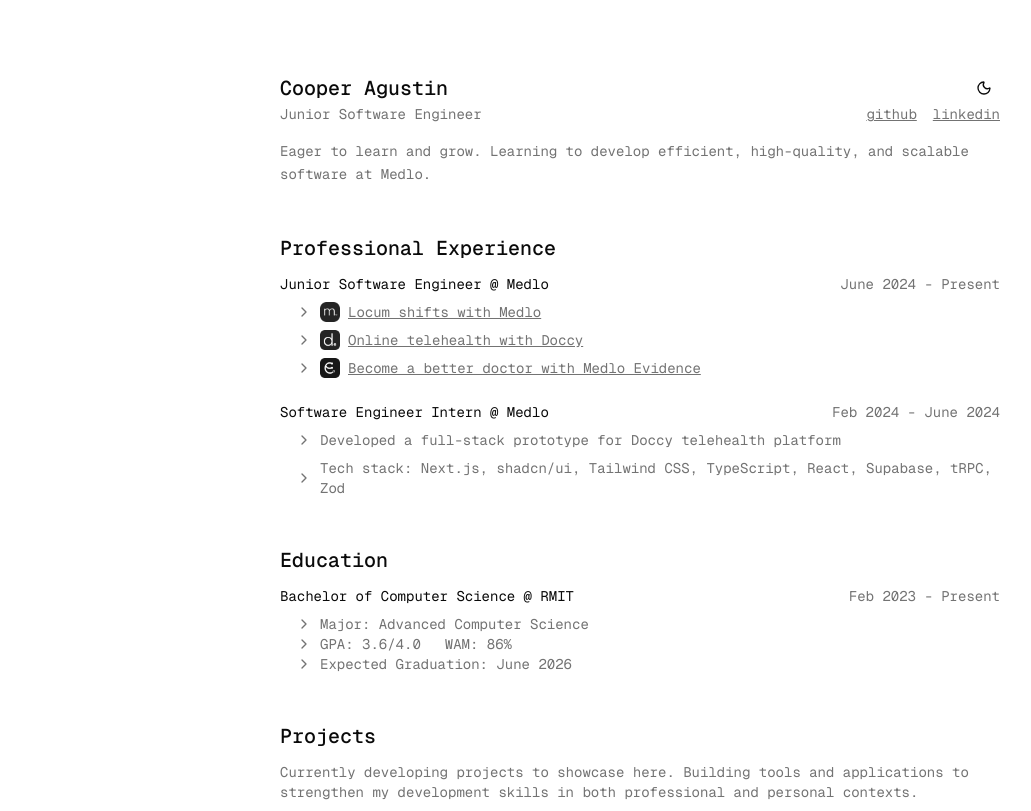
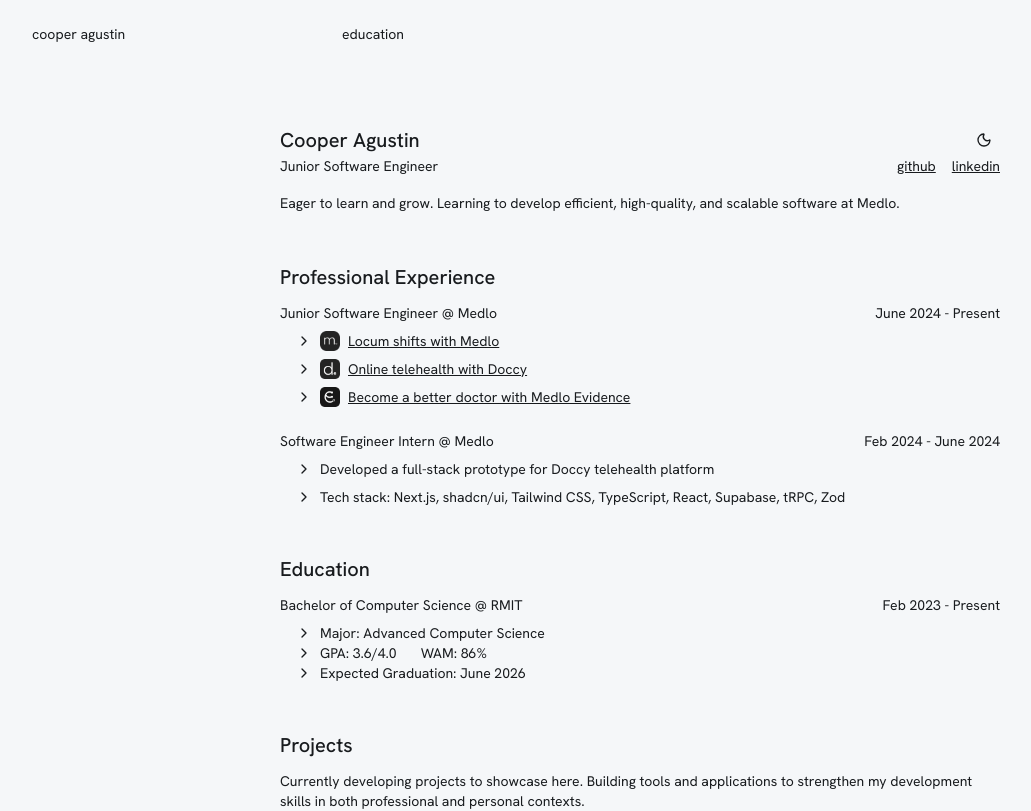
Before and after one commit to Spudgee/portfolio, a Next.js app: page / in a window 1280 px wide. Shown: the top 811 px of the page, without its empty margins (0-1031 px from the left). Built offline with nearby package versions, Linux system fonts and the light colour scheme.

Commit message:
Set Hanken Grotesk, monochrome OS-following tokens and a lowercase text-only header and footer

```diff
--- a/app/globals.css
+++ b/app/globals.css
@@ -1,141 +1,46 @@
 @import "tailwindcss";
-@import "tw-animate-css";
 
-@custom-variant dark (&:is(.dark *));
-
-/* Light Mode - Monochrome Palette */
+/* Monochrome tokens: paper, ink, muted. Light by default; dark follows the OS. Grays carry a faint cool tint. */
 :root {
-	--muted: oklch(0.97 0 0);
-	--muted-foreground: oklch(0.556 0 0);
-	--border: oklch(0.922 0 0);
-	--accent: oklch(0.97 0 0);
-	--accent-foreground: oklch(0.205 0 0);
-	--radius: 0.625rem;
-	--background: oklch(1 0 0);
-	--foreground: oklch(0.145 0 0);
-	--card: oklch(1 0 0);
-	--card-foreground: oklch(0.145 0 0);
-	--popover: oklch(1 0 0);
-	--popover-foreground: oklch(0.145 0 0);
-	--primary: oklch(0.205 0 0);
-	--primary-foreground: oklch(0.985 0 0);
-	--secondary: oklch(0.97 0 0);
-	--secondary-foreground: oklch(0.205 0 0);
-	--destructive: oklch(0.577 0.245 27.325);
-	--input: oklch(0.922 0 0);
-	--ring: oklch(0.708 0 0);
-	--chart-1: oklch(0.646 0.222 41.116);
-	--chart-2: oklch(0.6 0.118 184.704);
-	--chart-3: oklch(0.398 0.07 227.392);
-	--chart-4: oklch(0.828 0.189 84.429);
-	--chart-5: oklch(0.769 0.188 70.08);
-	--sidebar: oklch(0.985 0 0);
-	--sidebar-foreground: oklch(0.145 0 0);
-	--sidebar-primary: oklch(0.205 0 0);
-	--sidebar-primary-foreground: oklch(0.985 0 0);
-	--sidebar-accent: oklch(0.97 0 0);
-	--sidebar-accent-foreground: oklch(0.205 0 0);
-	--sidebar-border: oklch(0.922 0 0);
-	--sidebar-ring: oklch(0.708 0 0);
+	color-scheme: light dark;
+	--paper: oklch(0.975 0.003 250);
+	--ink: oklch(0.22 0.008 250);
+	--muted: oklch(0.52 0.01 250);
 }
 
-/* Dark Mode - White and Grey Text (#cccccc) */
-.dark {
-	--background: oklch(0.1 0 0);
-	--foreground: oklch(1 0 0); /* White for primary text */
-	--muted: oklch(0.18 0 0);
-	--muted-foreground: oklch(0.8 0 0); /* #cccccc grey for muted text */
-	--border: oklch(1 0 0 / 8%);
-	--accent: oklch(0.18 0 0);
-	--accent-foreground: oklch(1 0 0); /* White */
-	--card: oklch(0.13 0 0);
-	--card-foreground: oklch(1 0 0); /* White */
-	--popover: oklch(0.13 0 0);
-	--popover-foreground: oklch(1 0 0); /* White */
-	--primary: oklch(1 0 0); /* White */
-	--primary-foreground: oklch(0.13 0 0);
-	--secondary: oklch(0.18 0 0);
-	--secondary-foreground: oklch(1 0 0); /* White */
-	--destructive: oklch(0.704 0.191 22.216);
-	--input: oklch(1 0 0 / 12%);
-	--ring: oklch(0.556 0 0);
-	--chart-1: oklch(0.488 0.243 264.376);
-	--chart-2: oklch(0.696 0.17 162.48);
-	--chart-3: oklch(0.769 0.188 70.08);
-	--chart-4: oklch(0.627 0.265 303.9);
-	--chart-5: oklch(0.645 0.246 16.439);
-	--sidebar: oklch(0.13 0 0);
-	--sidebar-foreground: oklch(1 0 0); /* White */
-	--sidebar-primary: oklch(0.488 0.243 264.376);
-	--sidebar-primary-foreground: oklch(1 0 0); /* White */
-	--sidebar-accent: oklch(0.18 0 0);
-	--sidebar-accent-foreground: oklch(1 0 0); /* White */
-	--sidebar-border: oklch(1 0 0 / 8%);
-	--sidebar-ring: oklch(0.556 0 0);
+@media (prefers-color-scheme: dark) {
+	:root {
+		--paper: oklch(0.17 0.005 250);
+		--ink: oklch(0.94 0.004 250);
+		--muted: oklch(0.68 0.008 250);
+	}
 }
 
 @theme inline {
-	--color-background: var(--background);
-	--color-foreground: var(--foreground);
+	/* Only the three tokens exist, so a stray palette class fails to compile instead of drifting. */
+	--color-*: initial;
+	--color-paper: var(--paper);
+	--color-ink: var(--ink);
 	--color-muted: var(--muted);
-	--color-muted-foreground: var(--muted-foreground);
-	--color-border: var(--border);
-	--color-accent: var(--accent);
-	--color-accent-foreground: var(--accent-foreground);
-	--font-sans: var(--font-geist-sans);
-	--font-mono: var(--font-geist-mono);
-	--color-sidebar-ring: var(--sidebar-ring);
-	--color-sidebar-border: var(--sidebar-border);
-	--color-sidebar-accent-foreground: var(--sidebar-accent-foreground);
-	--color-sidebar-accent: var(--sidebar-accent);
-	--color-sidebar-primary-foreground: var(--sidebar-primary-foreground);
-	--color-sidebar-primary: var(--sidebar-primary);
-	--color-sidebar-foreground: var(--sidebar-foreground);
-	--color-sidebar: var(--sidebar);
-	--color-chart-5: var(--chart-5);
-	--color-chart-4: var(--chart-4);
-	--color-chart-3: var(--chart-3);
-	--color-chart-2: var(--chart-2);
-	--color-chart-1: var(--chart-1);
-	--color-ring: var(--ring);
-	--color-input: var(--input);
-	--color-destructive: var(--destructive);
-	--color-secondary-foreground: var(--secondary-foreground);
-	--color-secondary: var(--secondary);
-	--color-primary-foreground: var(--primary-foreground);
-	--color-primary: var(--primary);
-	--color-popover-foreground: var(--popover-foreground);
-	--color-popover: var(--popover);
-	--color-card-foreground: var(--card-foreground);
-	--color-card: var(--card);
-	--radius-sm: calc(var(--radius) - 4px);
-	--radius-md: calc(var(--radius) - 2px);
-	--radius-lg: var(--radius);
-	--radius-xl: calc(var(--radius) + 4px);
-}
 
-html {
-	scroll-behavior: smooth;
-}
+	--font-sans: var(--font-hanken-grotesk), ui-sans-serif, system-ui, sans-serif;
 
-body {
-	font-family: var(--font-geist-mono), monospace;
-	line-height: 1.6;
-	transition:
-		background-color 0.3s ease,
-		color 0.3s ease;
-}
-
-::selection {
-	background: var(--accent);
-	color: var(--accent-foreground);
+	/* Ramp: sm 14 · base 16 · lead 24 · display (the page title, fluid).
+	   21vw is the most that fits "Education" (4.08em wide) on a 320px phone. */
+	--text-lead: 1.5rem;
+	--text-lead--line-height: 1.3;
+	--text-lead--letter-spacing: -0.01em;
+	--text-display: clamp(3rem, 21vw, 16rem);
+	--text-display--line-height: 0.92;
+	--text-display--letter-spacing: -0.045em;
 }
 
 @layer base {
-	* {
-		@apply border-border outline-ring/50;
+	body {
+		@apply bg-paper font-sans text-ink antialiased;
 	}
-	body {
-		@apply bg-background text-foreground;
+
+	::selection {
+		@apply bg-ink text-paper;
 	}
 }
--- a/app/layout.tsx
+++ b/app/layout.tsx
@@ -1,80 +1,32 @@
 import type { Metadata } from "next";
-import { Geist, Geist_Mono } from "next/font/google";
+import { Hanken_Grotesk } from "next/font/google";
+import { SiteFooter } from "@/components/site-footer";
+import { SiteHeader } from "@/components/site-header";
+import { PERSON } from "@/content/person";
+import { SITE_URL } from "@/content/site";
 import "./globals.css";
 
-const geistSans = Geist({
-	variable: "--font-geist-sans",
+const hankenGrotesk = Hanken_Grotesk({
 	subsets: ["latin"],
-});
-
-const geistMono = Geist_Mono({
-	variable: "--font-geist-mono",
-	subsets: ["latin"],
+	variable: "--font-hanken-grotesk",
 });
 
 export const metadata: Metadata = {
-	title: "Cooper Agustin - Junior Software Engineer | Full-Stack Developer",
-	description:
-		"Cooper Agustin is a Junior Software Engineer at Medlo specializing in full-stack development with Next.js, React, TypeScript, and Supabase. Computer Science student at RMIT (3.6 GPA). Available for software engineering opportunities.",
-	keywords: [
-		"Cooper Agustin",
-		"Software Engineer",
-		"Junior Software Engineer",
-		"Full-Stack Developer",
-		"Next.js Developer",
-		"React Developer",
-		"TypeScript",
-		"Supabase",
-		"Medlo",
-		"RMIT Computer Science",
-		"Web Developer",
-		"Frontend Developer",
-		"Backend Developer",
-	],
-	authors: [{ name: "Cooper Agustin" }],
-	creator: "Cooper Agustin",
-	publisher: "Cooper Agustin",
-	metadataBase: new URL("https://cooperagustin.vercel.app"),
-	alternates: {
-		canonical: "/",
-	},
-	openGraph: {
-		type: "profile",
-		locale: "en_US",
-		url: "/",
-		title: "Cooper Agustin - Junior Software Engineer | Full-Stack Developer",
-		description:
-			"Junior Software Engineer at Medlo specializing in full-stack development with Next.js, React, TypeScript, and Supabase. Computer Science student at RMIT.",
-		siteName: "Cooper Agustin Portfolio",
-		// images: [
-		// 	{
-		// 		url: "/og-image.png",
-		// 		width: 1200,
-		// 		height: 630,
-		// 		alt: "Cooper Agustin - Junior Software Engineer",
-		// 	},
-		// ],
-	},
-	// twitter: {
-	// 	card: "summary_large_image",
-	// 	title: "Cooper Agustin - Junior Software Engineer | Full-Stack Developer",
-	// 	description: "Junior Software Engineer at Medlo specializing in full-stack development with Next.js, React, TypeScript, and Supabase.",
-	// 	images: ["/og-image.png"],
-	// },
+	metadataBase: new URL(SITE_URL),
+	authors: [{ name: PERSON.name, url: SITE_URL }],
+	creator: PERSON.name,
+	twitter: { card: "summary_large_image" },
 	robots: {
 		index: true,
 		follow: true,
 		googleBot: {
 			index: true,
 			follow: true,
-			"max-video-preview": -1,
 			"max-image-preview": "large",
 			"max-snippet": -1,
+			"max-video-preview": -1,
 		},
 	},
-	// verification: {
-	// 	google: "google-site-verification-code", // You'll need to get this from Google Search Console
-	// },
 };
 
 export default function RootLayout({
@@ -82,53 +34,12 @@ export default function RootLayout({
 }: Readonly<{
 	children: React.ReactNode;
 }>) {
-	const jsonLd = {
-		"@context": "https://schema.org",
-		"@type": "Person",
-		name: "Cooper Agustin",
-		jobTitle: "Junior Software Engineer",
-		worksFor: {
-			"@type": "Organization",
-			name: "Medlo",
-			url: "https://medlo.com.au",
-		},
-		alumniOf: {
-			"@type": "CollegeOrUniversity",
-			name: "RMIT University",
-		},
-		knowsAbout: [
-			"Software Engineering",
-			"Full-Stack Development",
-			"Next.js",
-			"React",
-			"TypeScript",
-			"Supabase",
-			"Web Development",
-			"JavaScript",
-			"Tailwind CSS",
-			"tRPC",
-		],
-		sameAs: [
-			"https://github.com/Spudgee",
-			"https://www.linkedin.com/in/cooper-agustin/",
-		],
-		url: "https://cooperagustin.vercel.app",
-		description:
-			"Junior Software Engineer at Medlo specializing in full-stack development with Next.js, React, TypeScript, and Supabase. Computer Science student at RMIT University.",
-	};
-
 	return (
-		<html lang="en" suppressHydrationWarning>
-			<head>
-				<script
-					type="application/ld+json"
-					dangerouslySetInnerHTML={{ __html: JSON.stringify(jsonLd) }}
-				/>
-			</head>
-			<body
-				className={`${geistSans.variable} ${geistMono.variable} antialiased`}
-			>
-				{children}
+		<html lang="en-AU" className={hankenGrotesk.variable}>
+			<body className="mx-auto flex min-h-dvh w-full max-w-(--breakpoint-2xl) flex-col px-4 sm:px-8">
+				<SiteHeader />
+				<main className="flex-1">{children}</main>
+				<SiteFooter />
 			</body>
 		</html>
 	);
--- /dev/null
+++ b/components/hover-underline-link.tsx
@@ -0,0 +1,23 @@
+import Link from "next/link";
+
+/**
+ * Header and footer link. The underline is always drawn but transparent, and fades in
+ * on hover or keyboard focus, so nothing shifts.
+ * @see components/inline-link.tsx for links inside running text
+ */
+export function HoverUnderlineLink({
+	href,
+	children,
+}: {
+	href: string;
+	children: React.ReactNode;
+}) {
+	return (
+		<Link
+			href={href}
+			className="inline-block py-2 underline decoration-transparent decoration-1 underline-offset-3 transition-colors duration-150 ease-out hover:decoration-current focus-visible:decoration-current motion-reduce:transition-none"
+		>
+			{children}
+		</Link>
+	);
+}
--- /dev/null
+++ b/components/site-footer.tsx
@@ -0,0 +1,25 @@
+import { HoverUnderlineLink } from "@/components/hover-underline-link";
+import { PERSON } from "@/content/person";
+
+/** Read once at module load, keeping render pure. Pages prerender, so it rolls over on the next deploy. */
+const COPYRIGHT_YEAR = new Date().getFullYear();
+
+/** Copyright and the social links, on one line. Lowercase by CSS; the source keeps proper names. */
+export function SiteFooter() {
+	return (
+		<footer className="mt-24 grid grid-cols-4 gap-x-4 pb-2 text-sm lowercase sm:mt-40 sm:grid-cols-12 sm:gap-x-6 sm:pb-4">
+			<p className="col-span-2 py-2 text-muted sm:col-span-3">
+				© {COPYRIGHT_YEAR} {PERSON.name}
+			</p>
+			<ul className="col-span-2 flex justify-end gap-x-5 sm:col-span-9 sm:justify-start">
+				{PERSON.socialLinks.map((link) => (
+					<li key={link.href}>
+						<HoverUnderlineLink href={link.href}>
+							{link.label}
+						</HoverUnderlineLink>
+					</li>
+				))}
+			</ul>
+		</footer>
+	);
+}
--- /dev/null
+++ b/components/site-header.tsx
@@ -0,0 +1,19 @@
+import { HoverUnderlineLink } from "@/components/hover-underline-link";
+import { PERSON } from "@/content/person";
+
+/** The name, linking home, and the education page. Lowercase by CSS; the source keeps proper names. */
+export function SiteHeader() {
+	return (
+		<header className="grid grid-cols-4 gap-x-4 pt-2 text-sm lowercase sm:grid-cols-12 sm:gap-x-6 sm:pt-4">
+			<div className="col-span-2 sm:col-span-3">
+				<HoverUnderlineLink href="/">{PERSON.name}</HoverUnderlineLink>
+			</div>
+			<nav
+				aria-label="Primary"
+				className="col-span-2 text-right sm:col-span-9 sm:text-left"
+			>
+				<HoverUnderlineLink href="/education">Education</HoverUnderlineLink>
+			</nav>
+		</header>
+	);
+}
```
Also changed, not shown: components/inline-link.tsx (added, +22 -0 lines).
